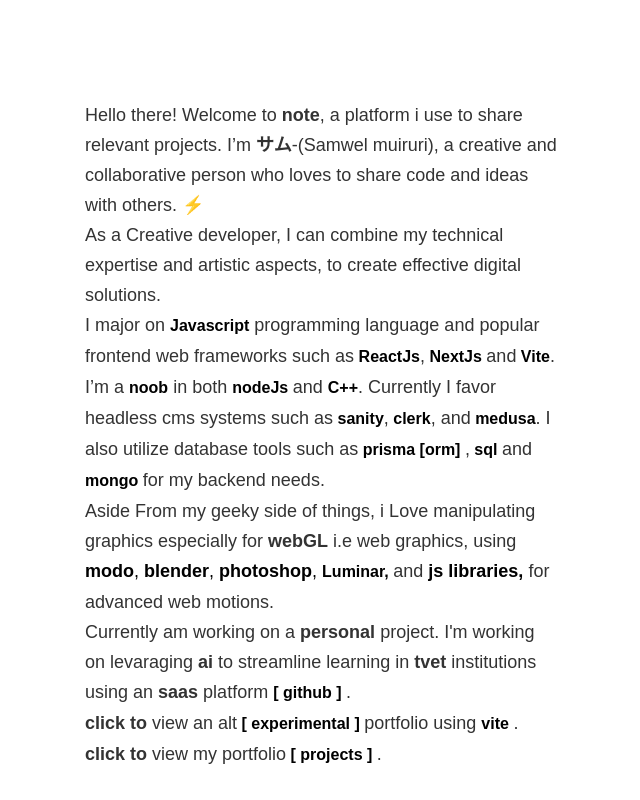
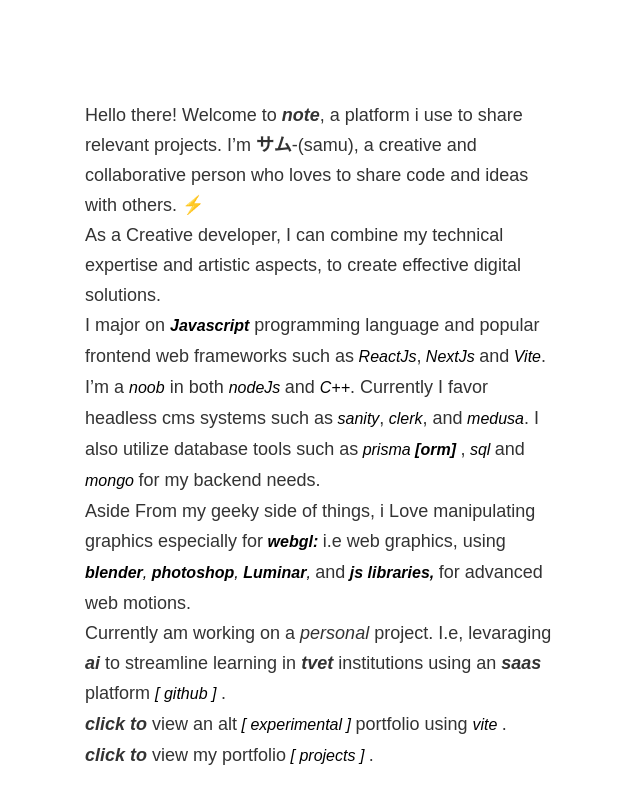
Before and after one commit to linet-maker/case-study, a Next.js app: page /hello in a window 1280 px wide. Shown: the top 800 px of the page, without its empty margins (319-959 px from the left). Built offline with nearby package versions, Linux system fonts and the light colour scheme; a web font is replaced by a local one.

Commit message:
Major to minor footer fixes + better hello section

```diff
--- a/app/(website)/home.js
+++ b/app/(website)/home.js
@@ -15,7 +15,7 @@
 
         {/*Default singlePost*/}
 
-        <div style={{ overflow: "auto", paddingTop: "100px", paddingBottom: "80px" }}>
+        <div style={{ overflow: "auto", paddingTop: "100px", paddingBottom: "200px" }}>
 
           <Default />
 
@@ -37,7 +37,7 @@
         </div>
       </section>
 
-      <Footer fixedState={`non`} blur={"non"} smallText={`note.`} />
+      <Footer fixedState={`navbar-fixed-bottom`} blur={"non"} smallText={`note.`} />
 
       {/*
 
--- a/app/globals.css
+++ b/app/globals.css
@@ -151,12 +151,14 @@
 
 .about-info {
     font-size: 16px;
-    font-weight: bolder;
+    font-weight: normal;
+    font-style: italic;
 
 }
 
 .footer a {
     color: #000;
+
 
 }
 
@@ -300,6 +302,7 @@
 .footer {
     width: 45%;
     margin: 0 auto;
+    background-color: #fff;
     border-top: #E3E3E3 solid 1px;
     text-align: center;
     font-size: 16px;
@@ -307,7 +310,7 @@
 }
 
 .blur {
-    backdrop-filter: blur(10px);
+    backdrop-filter: blur(5px);
 }
 
 
--- a/components/Hello.jsx
+++ b/components/Hello.jsx
@@ -6,8 +6,8 @@
     <div className="post-list post-content over-scroll-top">
       <div className="post-data">
         <p>
-          Hello there! Welcome to <b>note</b>, a platform i use to
-          share relevant projects. I’m <b>サム</b>-(Samwel muiruri), a
+          Hello there! Welcome to <b><i>note</i></b>, a platform i use to
+          share relevant projects. I’m <b>サム</b>-(samu), a
           creative and collaborative person who loves to share code
           and ideas with others. ⚡ <br />
           As a Creative developer, I can combine my technical
@@ -15,22 +15,25 @@
           solutions. <br />I major on{" "}
           <a
             className={"about-info"}
+            target="_blank"
             href="https://developer.mozilla.org/en-US/docs/Web/JavaScript">
-            Javascript
+           <b>
+             Javascript
+           </b>
           </a>{" "}
           programming language and popular frontend web frameworks
           such as
-          <a className={"about-info"} href="https://react.dev/">
+          <a className={"about-info"} target="_blank" href="https://react.dev/">
             {" "}
             ReactJs
           </a>
           ,
-          <a className={"about-info"} href="https://nextjs.org/">
+          <a className={"about-info"} target="_blank" href="https://nextjs.org/">
             {" "}
             NextJs{" "}
           </a>{" "}
           and
-          <a className={"about-info"} href="https://nextjs.org/">
+          <a className={"about-info"} target="_blank" href="https://nextjs.org/">
             {" "}
             Vite
           </a>
@@ -39,94 +42,98 @@
           I’m a{" "}
           <a
             className={"about-info"}
+            target="_blank"
             href="https://en.wikipedia.org/wiki/Newbie">
             noob
           </a>{" "}
           in both{" "}
-          <a className={"about-info"} href="https://nodejs.org/en">
+          <a className={"about-info"} target="_blank" href="https://nodejs.org/en">
             {" "}
             nodeJs{" "}
           </a>{" "}
           and{" "}
           <a
             href="https://ru.wikipedia.org/wiki/C%2B%2B"
+            target="_blank"
             className={"about-info"}>
             {" "}
             C++
           </a>
           . Currently I favor headless cms systems such as
-          <a className={"about-info"} href="https://www.sanity.io/">
+          <a className={"about-info"} target="_blank" href="https://www.sanity.io/">
             {" "}
             sanity
           </a>
           ,
-          <a href="https://clerk.com/" className={"about-info"}>
+          <a href="https://clerk.com/" target="_blank" className={"about-info"}>
             {" "}
             clerk
           </a>
           , and
-          <a href="https://medusajs.com/" className={"about-info"}>
+          <a href="https://medusajs.com/" target="_blank" className={"about-info"}>
             {" "}
             medusa
           </a>
           . I also utilize database tools such as
-          <a href="https://www.prisma.io/" className={"about-info"}>
+          <a href="https://www.prisma.io/" target="_blank" className={"about-info"}>
             {" "}
             prisma <b>[orm] </b>
           </a>
           ,
           <a
             href="https://en.wikipedia.org/wiki/SQL"
+            target="_blank"
             className={"about-info"}>
             {" "}
             sql{" "}
           </a>{" "}
           and{" "}
-          <a href="https://www.mongodb.com/" className={"about-info"}>
+          <a href="https://www.mongodb.com/" target="_blank" className={"about-info"}>
             {" "}
             mongo{" "}
           </a>{" "}
           for my backend needs.
           <br />
           Aside From my geeky side of things, i Love manipulating
-          graphics especially for <b>webGL</b> i.e web graphics, using{" "}
+          graphics especially for
+          <a href="https://get.webgl.org/" target="_blank" className="about-info">
+           <b> {" "} webgl:  {" "} </b>
+          </a>
+            i.e web graphics, using{" "}
           <br />
-          <a href="https://www.foundry.com/products/modo">
-            <b>modo</b>,{" "}
-          </a>
-          <a href="https://www.blender.org/">
+          <a className="about-info" target="_blank" href="https://www.blender.org/">
             <b>blender</b>,{" "}
           </a>
-          <a href="https://www.adobe.com/africa/products/photoshop/landpb.html">
+          <a className="about-info" target="_blank" href="https://www.adobe.com/africa/products/photoshop/landpb.html">
             {" "}
             <b>photoshop</b>,{" "}
           </a>
           <a
             href="https://skylum.com/luminar-ai"
+            target="_blank"
             className={"about-info"}>
             <b>Luminar</b>,{" "}
           </a>
           and
-          <a href="https://threejs.org/">
+          <a className="about-info" href="https://threejs.org/">
             {" "}
             <b> js libraries,</b>{" "}
           </a>{" "}
           for advanced web motions.
           <br />
-          Currently am working on a <b> personal </b> project. I'm
-          working on levaraging <b> ai </b> to streamline learning in{" "}
-          <b> tvet </b> institutions using an
-          <b> saas </b> platform{" "}
+          Currently am working on a <i> personal </i> project. I.e, levaraging <b> <i>  ai </i> </b> to streamline learning in{" "}
+          <b> <i>tvet</i> </b> institutions using an
+          <b><i> saas </i> </b> platform{" "}
           <a
             href="https://github.com/samm-waturu/saas"
             target="_blank"
             className={"about-info"}>
             {" "}
-            <b>[ github ]</b>{" "}
+            [ github ]{" "}
           </a>
           .
           <br />
-          <b>click to </b>view an alt
+          <b><i>click to</i> </b>view an alt
           <a
             href="https://samm-waturu.github.io/GIT-pages/"
             target="_blank"
@@ -141,7 +148,7 @@
           </a>
           .
           <br />
-          <b>click to </b>view my portfolio
+          <b> <i>click to</i> </b>view my portfolio
           <a href="/" className={"about-info"}>
             {" "}
             [ projects ]{" "}
```
